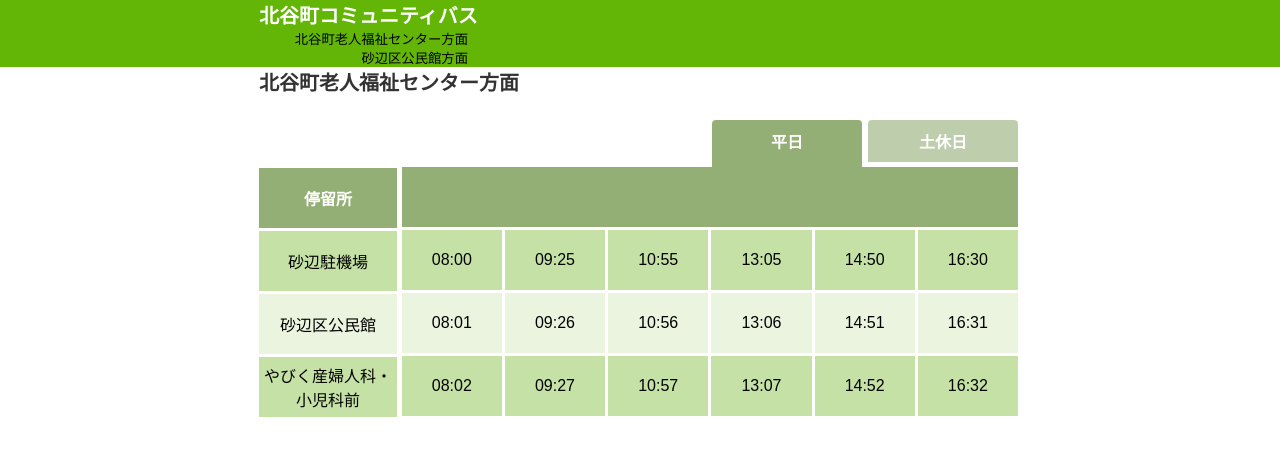
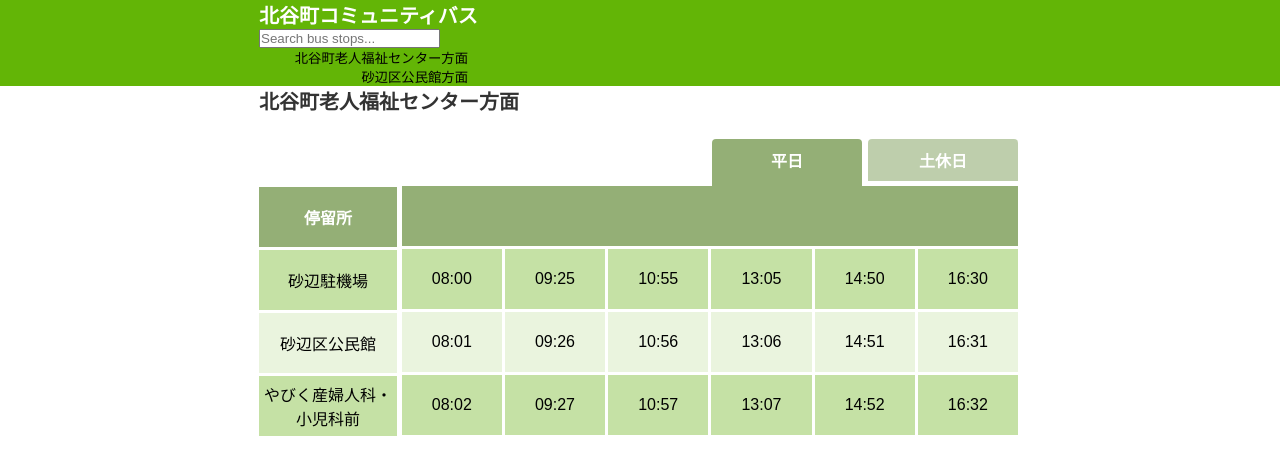
Before and after one commit to kdaisho/timetable-cbus, a React (Vite) app: page / in a window 1280 px wide. Shown: the top 474 px of the page. Built offline with nearby package versions, Linux system fonts and the light colour scheme.

Commit message:
Adding search

```diff
--- a/src/App.js
+++ b/src/App.js
@@ -14,7 +14,8 @@ class App extends Component {
             direction: headerItem.directions[0].dirName,
             directionId: headerItem.directions[0].dirId,
             day: headerItem.directions[0].weekday.name,
-            dayId: headerItem.directions[0].weekday.value
+            dayId: headerItem.directions[0].weekday.value,
+            searchTerm: ""
         };
 
         this.toggleDirection = event => {
@@ -32,12 +33,21 @@ class App extends Component {
                 dayId: day
             });
         };
+
+        this.handleSearch = event => {
+            console.log(event.target.value);
+            this.setState({
+                searchTerm: event.target.value
+            });
+        };
     }
 
     render() {
         return (
             <section>
                 <Header
+                    searchTerm={this.state.searchTerm}
+                    handleSearch={this.handleSearch}
                     directions={headerItem.directions}
                     toggleDirection={this.toggleDirection}
                 />
@@ -48,6 +58,7 @@ class App extends Component {
                         toggleDay={this.toggleDay}
                     />
                     <Table
+                        searchTerm={this.state.searchTerm}
                         arrivals={this.state.arrivals}
                         directionId={this.state.directionId}
                         dayId={this.state.dayId}
--- a/src/Header.js
+++ b/src/Header.js
@@ -6,6 +6,15 @@ const Header = props => {
         <header>
             <div className="wrapper main-padding">
                 <h1 className="title">北谷町コミュニティバス</h1>
+                <div>
+                    <input
+                        type="text"
+                        name=""
+                        onChange={props.handleSearch}
+                        value={props.searchTerm}
+                        placeholder="Search bus stops..."
+                    />
+                </div>
                 {directions.map(dir => (
                     <div className="buttons" key={dir.id}>
                         <button
--- a/src/Table.js
+++ b/src/Table.js
@@ -2,8 +2,7 @@ import React from "react";
 
 const Table = props => {
     const { arrivals, directionId, dayId } = props;
-    console.log(directionId, dayId);
-    console.log(arrivals["rojin"]["weekday"]);
+    console.log(props.searchTerm);
     return (
         <div className="wrapper-table">
             <div className="table-scroll">
@@ -17,7 +16,14 @@ const Table = props => {
                         </tr>
                     </thead>
                     <tbody>
-                        {arrivals[directionId][dayId].map(row => {
+                        {arrivals[directionId][dayId]
+                            .filter(
+                                dest =>
+                                    `${dest.name} ${dest.id}`.indexOf(
+                                        props.searchTerm
+                                    ) >= 0
+                            )
+                            .map(row => {
                                 return (
                                     <tr key={row.id}>
                                         <td className="fixed">
```
Lines whose indentation alone changed are shown as unchanged.
